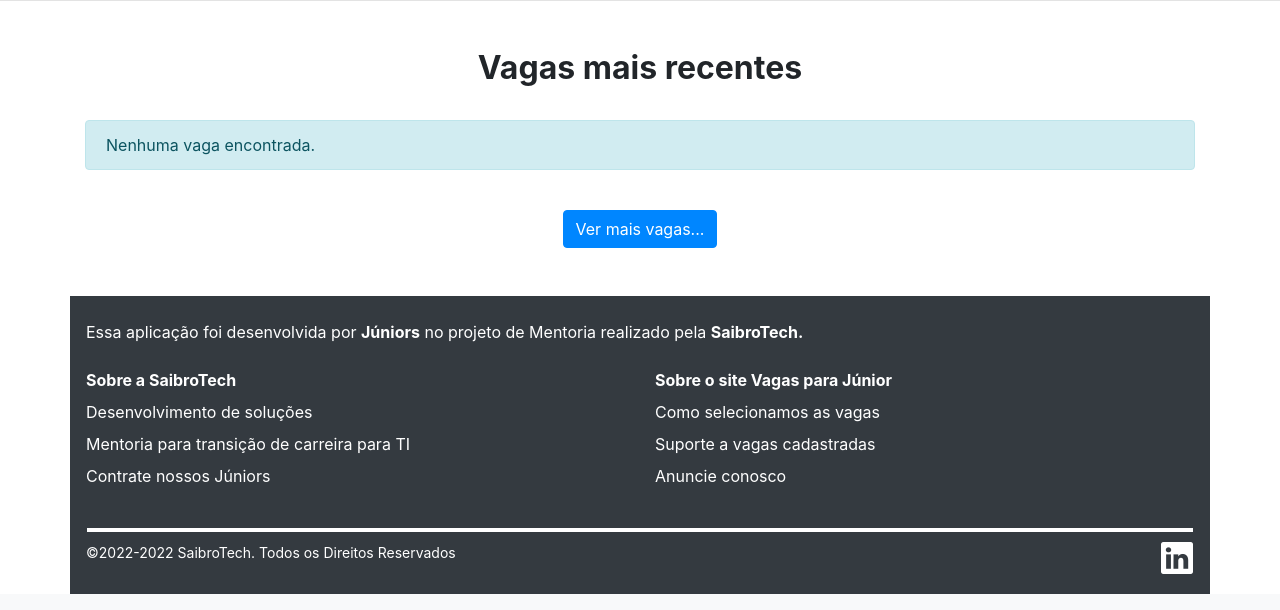
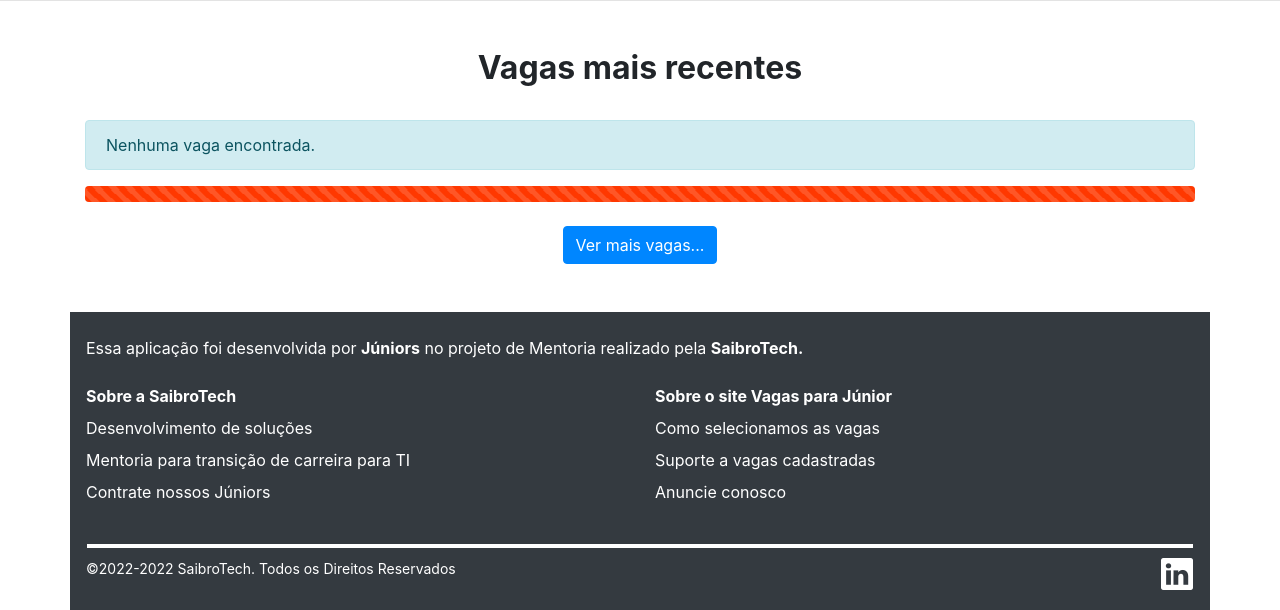
Before and after one commit to saibrotech/mentorship-backend, a Django app: page /job/ in a window 1280 px wide. Shown: the part 631-1241 px from the top of the page. Run offline with Django 4.2, Linux system fonts and the light colour scheme; data comes from the database, SQL or seed files in the repository; data that the repository does not hold is empty; style sheets or scripts are compiled from the project's sources; parts of the project's set-up code (start-up, migrations or seed data) failed here and were passed over; some libraries are stand-ins or nearby versions.

Commit message:
Create Job itens from Javascript

```diff
--- a/job/static/job/js/job.js
+++ b/job/static/job/js/job.js
@@ -1,7 +1,7 @@
-const API_URL = 'http://127.0.0.1:8000/api/public/jobs/'
+let currentApiUrl = '/api/public/jobs/'
 
 function loadMoreJobs() {
-    fetch(API_URL)
+    fetch(currentApiUrl)
         .then((response) => {
             if (!response.ok) {
                 throw new Error(`HTTP error! Status: ${response.status}`)
@@ -10,6 +10,53 @@
             return response.json()
         })
         .then((data) => {
-            console.info('Total de vagas retornadas', data.count)
+            removeProgressBar()
+            createItems(data.results)
+            currentApiUrl = data.next
         });
 }
+
+function createItems(jobs) {
+    const ul = document.getElementById('jobList')
+
+    jobs.forEach(job => {
+        const li = createItem(job)
+        ul.appendChild(li)
+    });
+}
+
+function createItem(job) {
+    const li = document.createElement('li')
+    li.className = 'list-group-item'
+    li.innerHTML = createItemHtml(job)
+    return li
+}
+
+function createItemHtml(job) {
+    return `\
+    <div class="d-flex flex-column flex-sm-row"> \
+        <div class="flex-fill d-flex"> \
+            <div class="align-self-center pr-3"> \
+                <i class="bi bi-pie-chart icon bg-secondary text-white rounded-circle"></i> \
+            </div> \
+            <div class="flex-fill pr-3"> \
+                <p class="text-muted">${job.company.name}</p> \
+                <h6 class="font-weight-bold">${job.title}</h6> \
+                <small><i class="bi bi-geo-alt text-secondary pr-2"></i>${job.location}</small> \
+            </div> \
+        </div> \
+        <div class="d-flex align-items-center"> \
+            <a class="btn btn-primary w-100" href="${job.id}">Detalhes</a> \
+        </div> \
+    </div>`;
+}
+
+function removeProgressBar() {
+    const element = document.getElementById('progressJobList')
+
+    if (element) {
+        element.remove()
+    }
+}
+
+loadMoreJobs()
--- a/job/templates/job/part/jobs.html
+++ b/job/templates/job/part/jobs.html
@@ -7,28 +7,11 @@
         Nenhuma vaga encontrada.
     </div>
     {% endif %}
-    <ul class="list-group mb-4">
-        {% for job in jobs %}
-        <li class="list-group-item">
-            <div class="d-flex flex-column flex-sm-row">
-                <div class="flex-fill d-flex">
-                    <div class="align-self-center pr-3">
-                        {{ job.category.code  | area_icon:chosen_area }}
-                    </div>
-                    <div class="flex-fill pr-3">
-                        <p class="text-muted">{{job.company.name}}</p>
-                        <h6 class="font-weight-bold">{{job.title}}</h6>
-                        <small><i class="bi bi-geo-alt text-secondary pr-2"></i>{{job.location}}</small>
-                    </div>
-                </div>
-                <div class="d-flex align-items-center">
-                    <a class="btn btn-primary w-100" href="{{job.id}}">Detalhes</a>
-                </div>
-            </div>
-        </li>
-        {% endfor %}
-    </ul>
+    <div id="progressJobList" class="progress">
+        <div class="progress-bar progress-bar-striped progress-bar-animated" style="width: 100%"></div>
+    </div>
+    <ul id="jobList" class="list-group mb-4"></ul>
     <div class="d-flex justify-content-center">
-        <button class="btn btn-secondary" onclick="loadMoreJobs()">Ver mais vagas...</button>
+        <button id="loadMoreBtn" class="btn btn-secondary" onclick="loadMoreJobs()">Ver mais vagas...</button>
     </div>
 </div>
```
